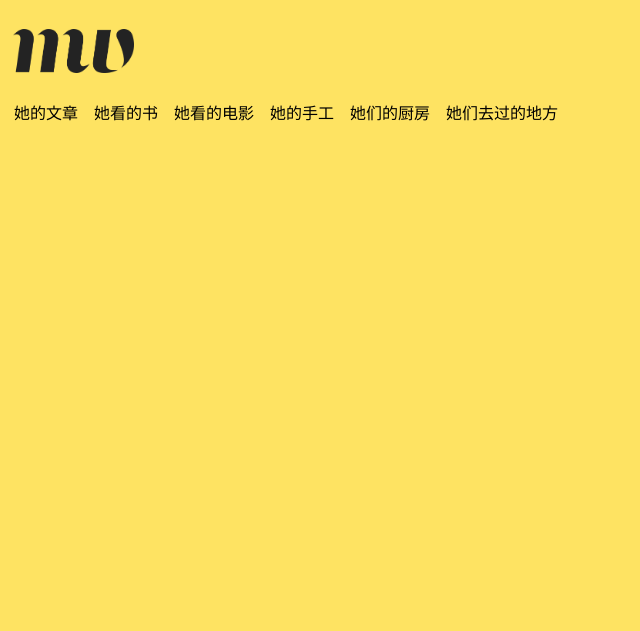
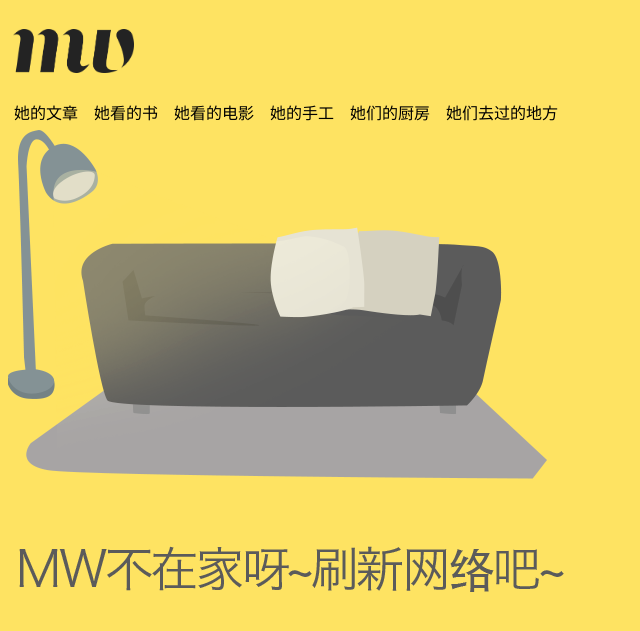
Before and after one commit to wmao8023/wm, a Jekyll site: the page index.html, which Jekyll copies as it is, in a window 1280 px wide. Shown: the top 631 px of the page, without its empty margins (0-640 px from the left). Built offline with Jekyll 4.4.1, drawn with Linux system fonts in a browser that asks for light colours.

Commit message:
Update index.html

```diff
--- a/index.html
+++ b/index.html
@@ -52,5 +52,7 @@
 
     </ul>
 
+    <img src="https://raw.githubusercontent.com/wmao8023/wm/gh-pages/images/home.png" align="middle" />
+
   </body>
 </html>
```
